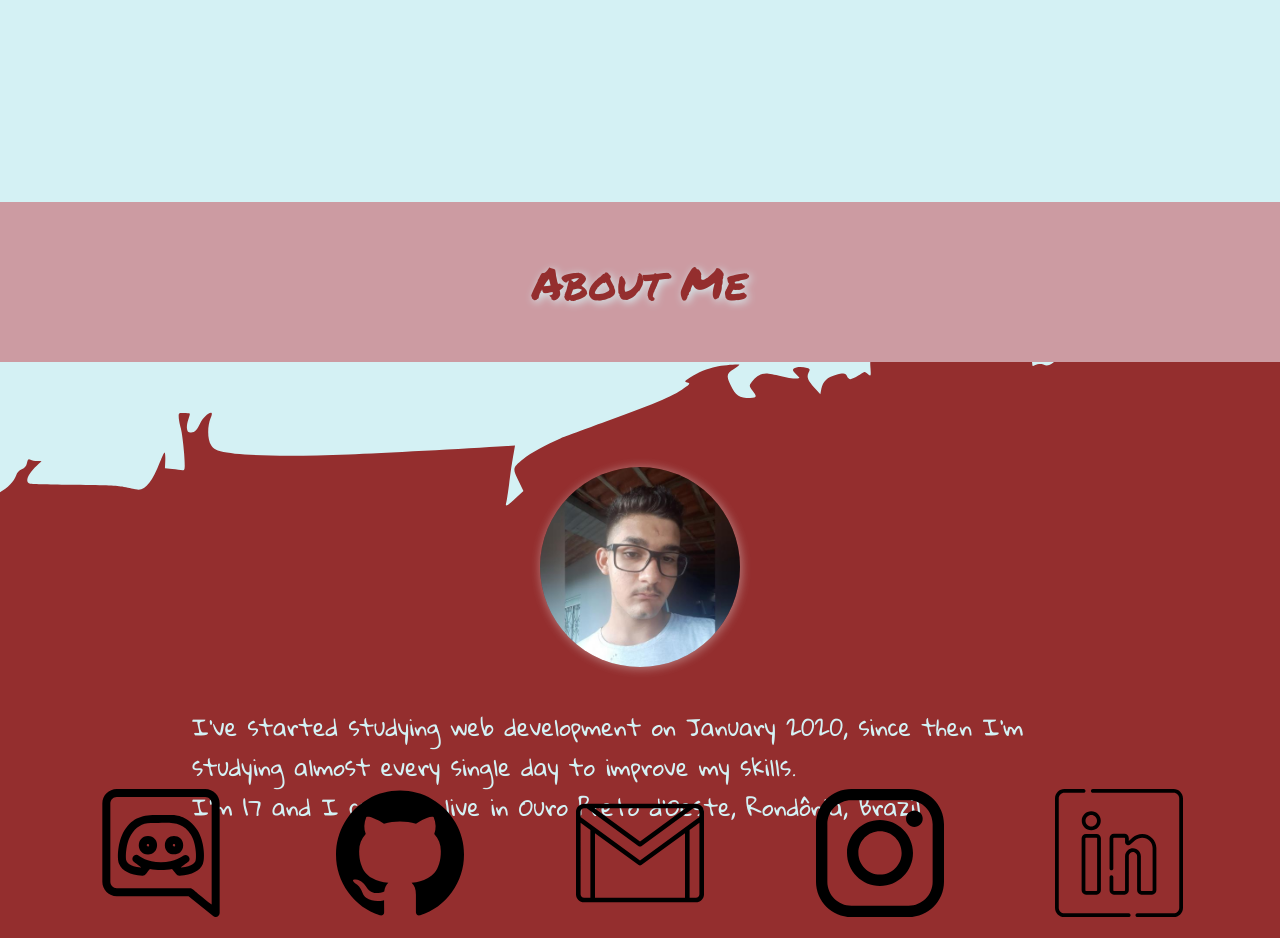
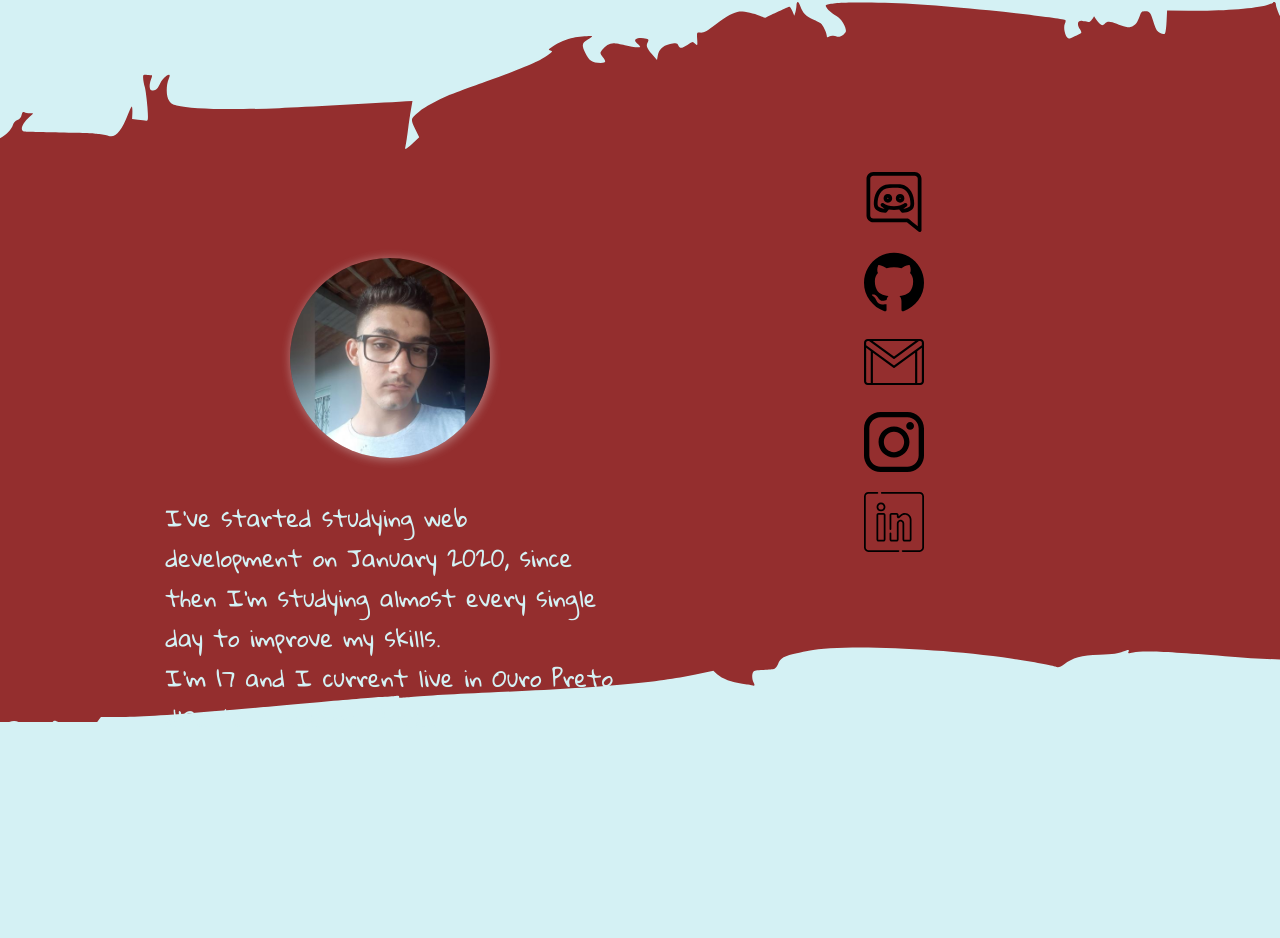
Before and after one commit to KauanLazzarin/Portfolio, a Next.js app: page / in a window 1280 px wide. Shown: the part 558-1496 px from the top of the page. After the commit the page ends 1298 px from the top, so only its background shows below. Built offline with nearby package versions, Linux system fonts and the light colour scheme.

Commit message:
responsividade do about melhorada e componentes icon hover adicionados

```diff
--- a/src/components/About-Me/AboutMe.jsx
+++ b/src/components/About-Me/AboutMe.jsx
@@ -10,7 +10,7 @@ export default function AboutMe () {
             <main className={styles.aboutCardBody}>
 
 
-                <div>
+                <div className={styles.cardInfo}>
                     <img src="/assets/me.jpeg" />
                     <p>
                         I've started studying web development on January 2020,
@@ -18,16 +18,53 @@ export default function AboutMe () {
                         my skills. <br/>
                         I'm 17 and I current live in Ouro Preto d'Oeste, Rondônia, Brazil
                     </p>
-
-
                 </div>
 
-                <div>
-                    <a href=""><img src="/icons/discord-icon.svg" alt=""/></a>
-                    <a href="https://github.com/KauanLazzarin"><img src="/icons/github-icon.svg" alt=""/></a>
-                    <a href=""><img src="/icons/gmail-icon.svg" alt=""/></a>
-                    <a href="https://www.instagram.com/kauan.lzz/"><img src="/icons/instagram-icon.svg" alt=""/></a>
-                    <a href="https://www.linkedin.com/in/kauan-lazzarin-6804a11b4/"><img src="/icons/linkedin-icon.svg" alt=""/></a>
+                <div className="no-desktop" id="mobileIcons">
+                    <div className={styles.mobileIcons}>
+                        <a className={styles.mobileIcon} href=""><img src="/icons/discord-icon.svg" alt=""/></a>
+                        <a className={styles.mobileIcon} href="https://github.com/KauanLazzarin"><img src="/icons/github-icon.svg" alt=""/></a>
+                        <a className={styles.mobileIcon} href=""><img src="/icons/gmail-icon.svg" alt=""/></a>
+                        <a className={styles.mobileIcon} href="https://www.instagram.com/kauan.lzz/"><img src="/icons/instagram-icon.svg" alt=""/></a>
+                        <a className={styles.mobileIcon} href="https://www.linkedin.com/in/kauan-lazzarin-6804a11b4/"><img src="/icons/linkedin-icon.svg" alt=""/></a>
+                    </div>
+                </div>
+
+                <div className="no-mobile hoverIconsContainer">
+                    <div className={styles.desktopHoverIcon}>
+                        <img src="/icons/discord-icon.svg" alt=""/>
+                        <div className={styles.iconInfo}>
+                            <strong>Kauan Lazzarin#9685</strong>
+                        </div>
+                    </div>
+
+                    <div className={styles.desktopHoverIcon}>
+                        <img src="/icons/github-icon.svg" alt=""/>
+                        <div className={styles.iconInfo}>
+                            <a href="https://github.com/KauanLazzarin">Github</a>
+                        </div>
+                    </div>
+
+                    <div className={styles.desktopHoverIcon}>
+                        <img src="/icons/gmail-icon.svg" alt=""/>
+                        <div className={styles.iconInfo}>
+                            <strong>kauanlazzarin@gmail.com</strong>
+                        </div>
+                    </div>
+
+                    <div className={styles.desktopHoverIcon}>
+                        <img src="/icons/instagram-icon.svg" alt=""/>
+                        <div className={styles.iconInfo}>
+                            <a href="https://www.instagram.com/kauan.lzz/">Instagram</a>
+                        </div>
+                    </div>
+
+                    <div className={styles.desktopHoverIcon}>
+                        <img src="/icons/linkedin-icon.svg" alt=""/>
+                        <div className={styles.iconInfo}>
+                            <a href="https://www.linkedin.com/in/kauan-lazzarin-6804a11b4/">Linkedin</a>
+                        </div>
+                    </div>
                 </div>
             </main>
         </>
--- a/src/styles/AboutMe.module.css
+++ b/src/styles/AboutMe.module.css
@@ -1,7 +1,7 @@
 .aboutCardBody {
     margin-top: 20vh;
     width: 100%;
-    height: 77vh;
+    height: 90vh;
     margin: 0 auto;
     display: flex;
     align-items: center;
@@ -32,7 +32,7 @@
     color: var(--brown);
 }
 
-.aboutCardBody div:first-of-type {
+.aboutCardBody .cardInfo {
     width: 100%;
     height: 40%;
     margin-top: 10vh;
@@ -42,7 +42,7 @@
     flex-direction: column;
 }
 
-.aboutCardBody div:first-of-type img {
+.aboutCardBody .cardInfo img {
     border-radius: 50%;
     box-shadow: 1px 1px 10px 1px rgba(223, 217, 217, 0.445);
     width: 25vw;
@@ -61,7 +61,7 @@
     color: var(--bg-blue);
 }
 
-.aboutCardBody div:last-of-type {
+.aboutCardBody .mobileIcons {
     margin-top: 15vh;
     width: 100%;
     height: 5vh;
@@ -71,11 +71,13 @@
     flex-direction: row;
 }
 
-.aboutCardBody div:last-of-type img {
-    width: 10vw;
+.aboutCardBody .mobileIcon  img {
+    width: 7vw;
+    max-width: 60px;
+    min-width: 30px;
 }
 
-.aboutCardBody div:last-of-type a {
+.aboutCardBody .mobileIcon{
     padding: 15px;
     border-radius: 20px;
     transition: 400ms;
@@ -84,12 +86,86 @@
     justify-content: center;
 }
 
-.aboutCardBody div:last-of-type a:hover {
+.aboutCardBody .mobileIcons a:hover {
     background-color: var(--bg-blue);
 }
 
 @media (min-width: 750px) {
     .aboutCardBody {
         background: url('./../../public/assets/about-bg-desktop.svg');
+        background-repeat: no-repeat;
+        background-size: cover;
+        flex-direction: row;
+        justify-content: space-around;
+    }
+
+    .aboutCardBody .cardInfo {
+        width: 50%;
+    }
+
+    .aboutCardHeader {
+        display: none;
+    }
+
+    .aboutCardBody .hoverIconsContainer{
+        width: 50%;
+        display: flex;
+        align-items: center;
+        justify-content: space-around;
+        background-color: red;
+        flex-direction: column;
+    }
+
+    .aboutCardBody .desktopHoverIcon {
+        width: 100%;
+        height: 10vh;
+        display: flex;
+        align-items: center;
+        justify-content: space-around;
+        cursor: pointer;
+        transition: 400ms;
+        padding: 15px;
+        border-radius: 10px;
+    }
+
+    .aboutCardBody .desktopHoverIcon img {
+        width: 6vw;
+        max-width: 60px;
+    }
+
+    .aboutCardBody .desktopHoverIcon .iconInfo {
+        width: 100%;
+        padding: 5px;
+        height: 6vh;
+        background-color: var(--blue-green);
+        opacity: 0;
+        transform: translateX(-5vw);
+        margin-left: 20px;
+        transition: 200ms;
+        border-radius: 8px;
+        text-align: center;
+        display: flex;
+        align-items: center;
+        justify-content: center;
+    }
+
+    .aboutCardBody .desktopHoverIcon:hover {
+        background-color: var(--bg-blue);
+        box-shadow: 1px 1px 10px 2px rgb(156, 189, 233);
+
+    }
+
+    .aboutCardBody .desktopHoverIcon:hover .iconInfo {
+        opacity: 1;
+        transform: inherit;
+    }
+
+
+    .aboutCardBody .desktopHoverIcon .iconInfo a,
+    .aboutCardBody .desktopHoverIcon .iconInfo strong{
+        font-size: 20px;
+        font-family: 'Gloria Hallelujah';
+        font-weight: bold;
+        color: var(--blue-dark);
     }
 }
--- a/src/styles/globals.css
+++ b/src/styles/globals.css
@@ -32,3 +32,17 @@ li {
 button {
   cursor: pointer;
 }
+
+.no-mobile {
+  display: none !important;
+}
+
+@media (min-width: 750px) {
+  .no-desktop {
+    display: none !important;
+  }
+
+  .no-mobile {
+    display: block !important;
+  }
+}
```
